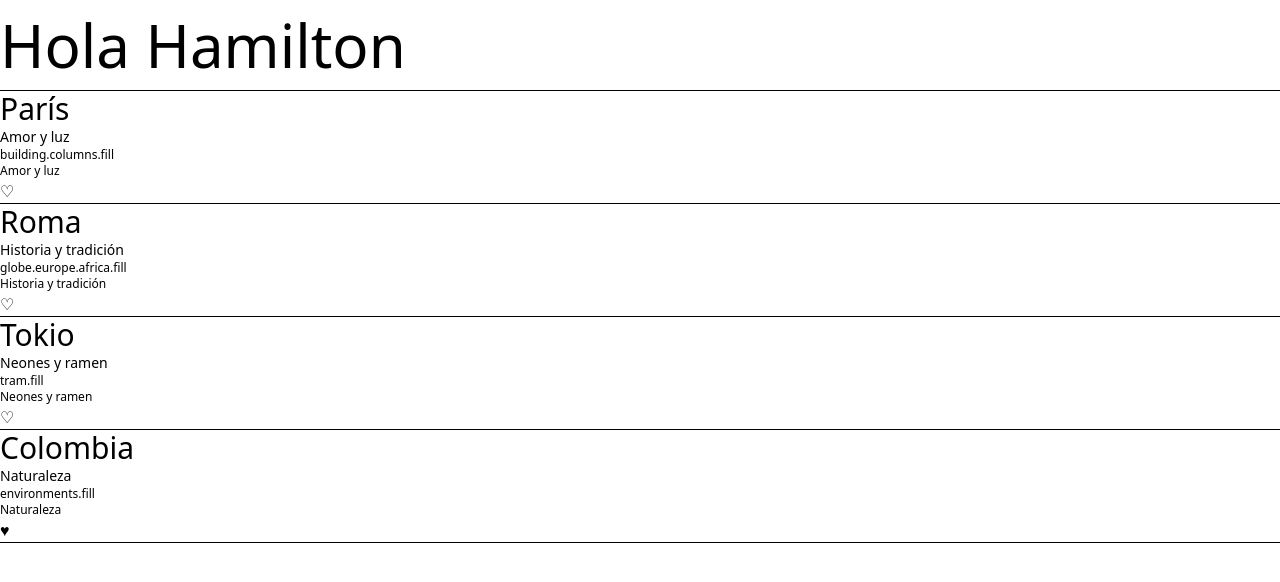
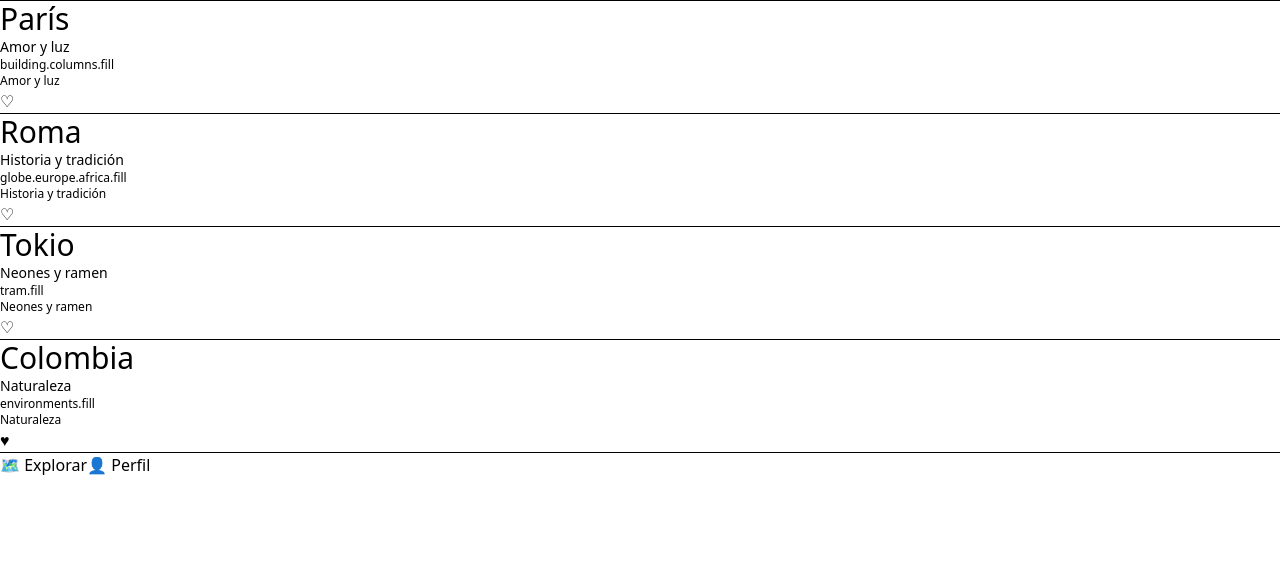
Before and after one commit to hamil17/DemoViajes, a React (Vite) app in the folder demoViajes/: page / in a window 1280 px wide. Shown: the top 582 px of the page. Built offline with nearby package versions, Linux system fonts and the light colour scheme.

Commit message:
Pestañas funcionales

```diff
--- a/demoViajes/package.json
+++ b/demoViajes/package.json
@@ -11,8 +11,9 @@
   },
   "dependencies": {
     "@tailwindcss/vite": "^4.1.18",
-    "react": "^19.2.0",
-    "react-dom": "^19.2.0",
+    "react": "^18.3.1",
+    "react-dom": "^18.3.1",
+    "react-router-dom": "^7.13.0",
     "tailwindcss": "^4.1.18"
   },
   "devDependencies": {
--- a/demoViajes/src/App.tsx
+++ b/demoViajes/src/App.tsx
@@ -1,6 +1,9 @@
 import { useState } from 'react'
 import type { Destino } from './types/Destino'
-import DestinosList from './components/DestinoList'
+// import { BrowserRouter, Routes, Route } from "react-router-dom"
+// import { Routes } from "react-router"
+import PerfilUsuario from './components/PerfilUsuario'
+import DestinoList from './components/DestinoList'
 
 // App que estoy montanto
 // https://chatgpt.com/c/697b8a41-5950-8331-9dec-3c20482ce68d
@@ -13,16 +16,50 @@ function App() {
     {id:"3",nombre: "Tokio", icono: "tram.fill", descripcion: "Neones y ramen", color: "red", esFavorito: false, puntuacion: 3},
     {id:"4",nombre: "Colombia", icono: "environments.fill", descripcion: "Naturaleza", color: "lime", esFavorito: true, puntuacion: 4}
   ])
-
+  const [tabActual, setTabActual] = useState(0)
 
   return (
-    <>
-      <DestinosList
-        destinos={destinos}
-        setDestinos={setDestinos}
-        nombreUsuario={"Hamilton"}
-      />
-    </>
+      // <BrowserRouter>
+      //   <Routes>
+      //     <Route
+      //       path="/"
+      //       element={
+      //         <DestinoList
+      //           destinos={destinos}
+      //           setDestinos={setDestinos}
+      //           nombreUsuario={nombreUsuario}
+      //         />
+      //       }
+      //     />
+
+      //     <Route path="/perfil" element={
+      //       <PerfilUsuario
+      //         nombreUsuario={nombreUsuario}
+      //         setnombreUsuario={setnombreUsuario}
+      //       />
+      //       } />
+      //   </Routes>
+      // </BrowserRouter>
+      <div>
+        {tabActual === 0 ? (
+          <DestinoList
+            destinos={destinos}
+            setDestinos={setDestinos}
+            nombreUsuario={nombreUsuario}
+          />
+        ) : (
+          <PerfilUsuario
+            nombreUsuario={nombreUsuario}
+            setnombreUsuario={setnombreUsuario}
+          />
+        )}
+
+        {/* Tabs abajo */}
+        <div className="tabs">
+          <button onClick={() => setTabActual(0)}>🗺️ Explorar</button>
+          <button onClick={() => setTabActual(1)}>👤 Perfil</button>
+        </div>
+      </div>
   )
 }
 
--- a/demoViajes/src/components/DestinoList.tsx
+++ b/demoViajes/src/components/DestinoList.tsx
@@ -1,3 +1,4 @@
+// import { useNavigate } from "react-router-dom";
 import type { Destino } from '../types/Destino'
 
 type DestinosListProps = {
@@ -6,18 +7,8 @@ type DestinosListProps = {
         nombreUsuario: string
     }
 
-export default function DestinosList({destinos, setDestinos, nombreUsuario}:DestinosListProps) {
-
-  // 1. Define las funciones SIEMPRE antes del return para mayor claridad
-  //function toggleFavorito(id: number | string) {
-  //  setDestinos(prevDestinos =>
-  //    prevDestinos.map(destino =>
-  //      destino.id === id
-  //        ? { ...destino, esFavorito: !destino.esFavorito } // Clonamos y negamos el booleano
-  //        : destino // Retornamos el resto sin cambios
-  //    )
-  //  );
-  //}
+export default function DestinoList({destinos, setDestinos, nombreUsuario}:DestinosListProps) {
+  // const navigate = useNavigate();
 
   function toggleFav (id : string){
     setDestinos(prev =>
@@ -31,7 +22,7 @@ export default function DestinosList({destinos, setDestinos, nombreUsuario}:Dest
 
   return (
     <>
-      <h1 className='text-[30px] sm:text-[60px]'>Hola {nombreUsuario}</h1>
+      {/* <button className="bg-blue-500 hover:bg-blue-700 text-white font-bold py-2 px-4 mb-4 rounded" onClick={() => navigate('/perfil')}>Hola {nombreUsuario || "Viajero"}</button> */}
       <hr />
       {
         destinos?.map((destino) => (
@@ -52,10 +43,6 @@ export default function DestinosList({destinos, setDestinos, nombreUsuario}:Dest
 
     </>
 
-    //<button onClick={() => toggleFavorito(destino.id)}>
-     // {destino.esFavorito ? '❤️' : '🤍'}
-    //</button>
-
   )
 
 }
--- /dev/null
+++ b/demoViajes/src/components/PerfilUsuario.tsx
@@ -0,0 +1,23 @@
+// import { useNavigate } from "react-router-dom";
+
+
+
+type PerfilUsuarioProps = {
+  nombreUsuario : string
+  setnombreUsuario : React.Dispatch<React.SetStateAction<string>>
+}
+
+export default function PerfilUsuario({nombreUsuario, setnombreUsuario}:PerfilUsuarioProps) {
+  // const navigate = useNavigate();
+
+  return (
+    <>
+      <div>Hola {nombreUsuario}</div>
+      <div>
+        <input className="border" onChange={(e)=>setnombreUsuario(e.target.value)} value={nombreUsuario} type="text" placeholder="Cambia tu nombre aqui" />
+      </div>
+      {/* <button className="bg-blue-500 hover:bg-blue-700 text-white font-bold py-2 px-4 m-4 rounded" onClick={() => navigate('/')}>Volver a lista</button> */}
+    </>
+  )
+
+}
--- a/demoViajes/src/types/Destino.ts
+++ b/demoViajes/src/types/Destino.ts
@@ -1,9 +1,9 @@
 export type Destino = {
     id : string
-    nombre : String
-    icono : String
-    descripcion : String
-    color : String
-    esFavorito : Boolean
-    puntuacion : Number
+    nombre : string
+    icono : string
+    descripcion : string
+    color : string
+    esFavorito : boolean
+    puntuacion : number
 }
```
Also changed, not shown: 2 other files (tests, documents, lock files or other folders).
